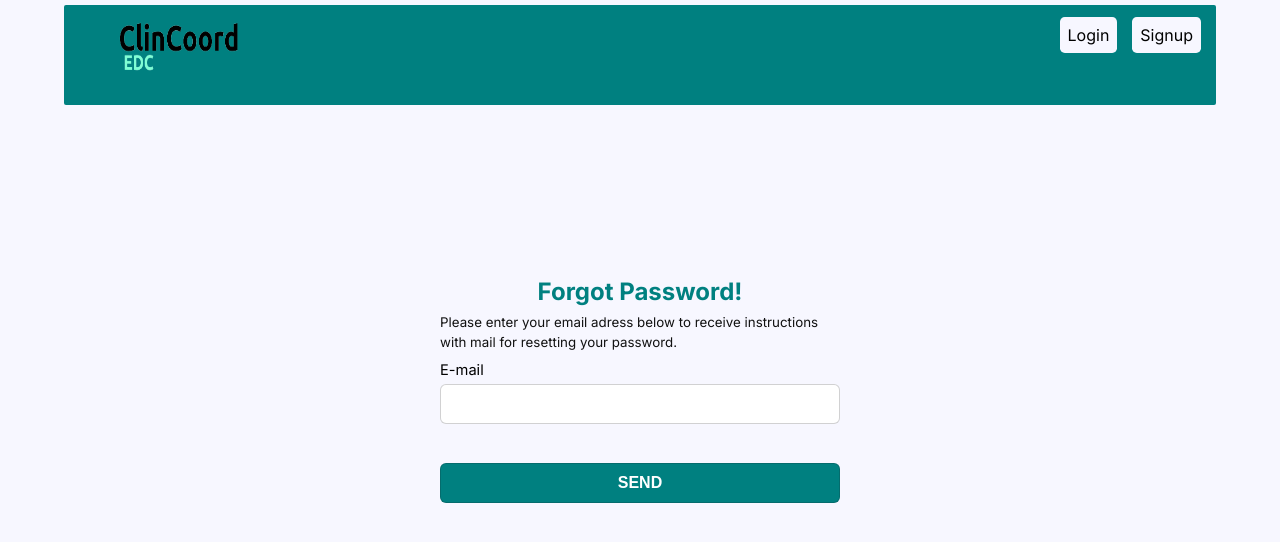
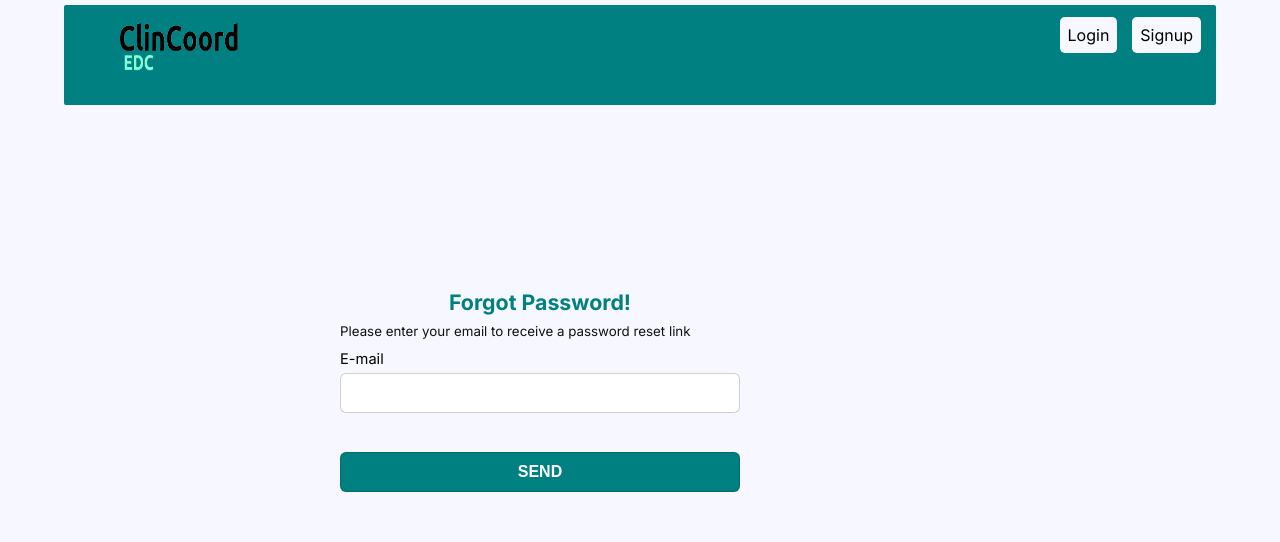
Before and after one commit to clincoordservices/edc.clincoordservices, a Next.js app: page /forgetpassword in a window 1280 px wide. Shown: the top 542 px of the page. Built offline with nearby package versions, Linux system fonts and the light colour scheme.

Commit message:
Verify Account: Refatored

```diff
--- a/app/forgetpassword/forgetpassword.module.css
+++ b/app/forgetpassword/forgetpassword.module.css
@@ -27,6 +27,7 @@
 .containerFormLoginHeader h2 {
     color: var(--secondary-color);
     margin-bottom: 5px;
+    font-size: 16pt;
 }
 .containerEmail input {
      text-indent: 10px;
@@ -71,6 +72,9 @@
 .containerEmail input {
      margin-bottom: 8px;
 }
+.hideEntiretElement{
+    display: none;
+}
 @media screen and (max-width: 460px) {
     .containerEmail input,
     .containerButton button {
--- a/app/forgetpassword/page.tsx
+++ b/app/forgetpassword/page.tsx
@@ -26,6 +26,7 @@ const ForgetPassword  = () => {
 
 
        await new Promise((resolve)=> setTimeout(resolve, 1000));
+       setWasSent(prev=>!prev);
        reset();
    }
 
@@ -33,13 +34,19 @@ const ForgetPassword  = () => {
             <>
                 <HeaderNoLogin />
                 <main className={styles.main_Content}>
-                    <form onSubmit={handleSubmit(submitHandler)}   method="post" className={styles.containerFormLogin}>
+                <div className={`${wasSent? styles.hideEntiretElement :"showListElement"} ${styles.main_Content_HideMessage}`}>
+                        <span><p>Verify your email adress</p></span>
+                    </div>
+                    <div className={styles.main_ContentForm}>
+                        <form onSubmit={handleSubmit(submitHandler)}
+                            method="post"
+                            className={`${wasSent? "showListElement" :styles.hideEntiretElement } ${styles.containerFormLogin}`
+                            }>
                             <div className={styles.containerFormLoginHeader}>
                                     <legend> <h2>Forgot Password!</h2> </legend>
                             </div>
                             <div className={styles.containerFormLoginpBody}>
-                        <span>Please enter your email adress below to receive instructions </span><br/>
-                            <span>with mail for resetting your password.</span><br/>
+                            <span>Please enter your email to receive a password reset link</span><br/>
                                 <div className={styles.containerEmail} >
                                     <label htmlFor="email">E-mail</label>
                                     <input
@@ -63,6 +70,7 @@ const ForgetPassword  = () => {
                                 </div>
                             </div>
                         </form>
+                    </div>
                 </main>
             </>
     );
--- a/app/verifyaccount/page.tsx
+++ b/app/verifyaccount/page.tsx
@@ -70,6 +70,5 @@ const VerifyAccount  = () => {
                 </main>
             </>
     );
-
 }
 export default VerifyAccount;
```
Also changed, not shown: app/dashboard/admin/profile/page.tsx (+0 -9 lines). Lines whose indentation alone changed are shown as unchanged.
